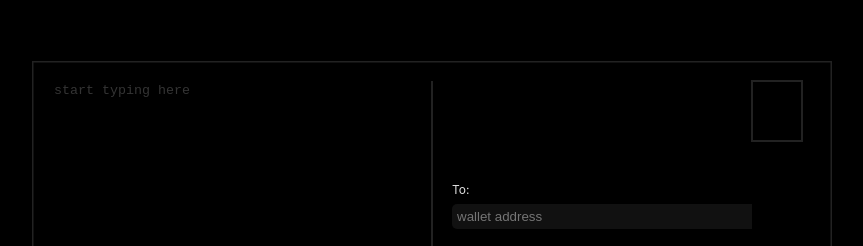
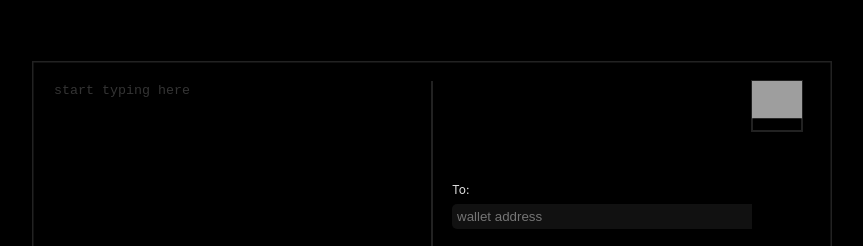
Before and after one commit to nishantrpai/card-ui, a website built with Vite: page index.html in a window 1280 px wide. Shown: the top 246 px of the page, without its empty margins (208-1071 px from the left). Built offline with nearby package versions, Linux system fonts and the light colour scheme; grey boxes are pictures that could not be loaded.

Commit message:
update website stamp

```diff
--- a/index.html
+++ b/index.html
@@ -22,7 +22,7 @@
           placeholder="start typing here" autofocus spellcheck="false"></textarea>
       </foreignObject>
       <!-- add text to the left side -->
-      <g id="post-textoutput" id="post-text-type" transform="translate(20, 20)">
+      <g id="post-textoutput" transform="translate(20, 20)">
       </g>
       <!-- line through the middle -->
       <g stroke="#222" stroke-width="2">
@@ -30,7 +30,8 @@
       </g>
       <!-- rectangle on top right -->
       <g style="stroke:#222;stroke-width:2;fill:#000">
-        <rect x="720" y="20" width="50" height="60" />
+        <rect x="720" y="20" width="50" height="50" />
+        <image x="720" y="20" width="50"  xlink:href="https://opepenai.nyc3.digitaloceanspaces.com/images/db08d599-7596-479e-a126-2523f96bf424@lg.png" />
       </g>
       <!-- input on the right side -->
       <foreignObject x="420" y="120" width="300" height="450">
```
